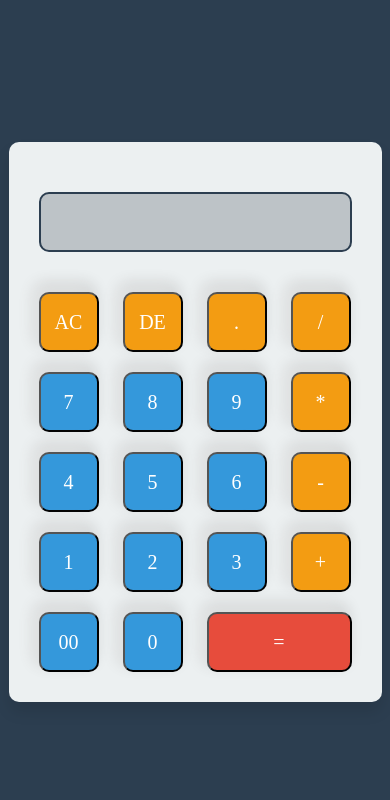
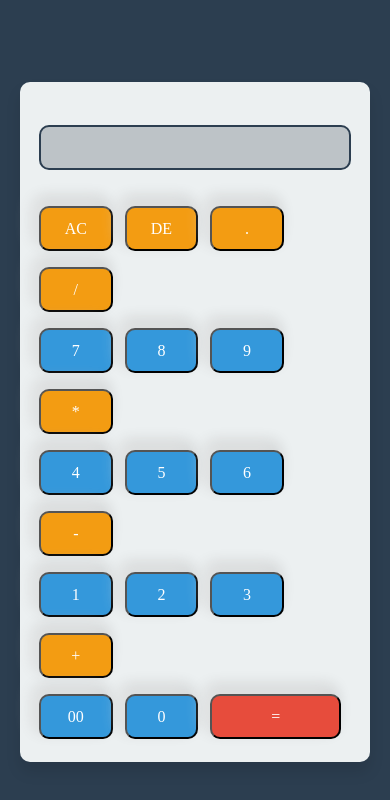
Before and after one commit to DanielBantjin/Calculator, a plain HTML site: page index.html in a window 390 px wide. Drawn offline with Linux system fonts and the light colour scheme.

Commit message:
Second Commit.css

```diff
--- a/styles.css
+++ b/styles.css
@@ -8,35 +8,38 @@
 .container{
     width: 100%;
     height: 100vh;
-    background: #2c3e50;
+    background: #2c3e50; /* Background dark blue-gray */
     display: flex;
     align-items: center;
     justify-content: center;
+    padding: 20px;
 }
 
 .calculator{
-    background: #ecf0f1;
+    background: #ecf0f1; /* Light gray background for calculator */
     padding: 20px;
     border-radius: 10px;
     box-shadow: 0px 10px 15px rgba(0, 0, 0, 0.1);
+    max-width: 400px;
+    width: 100%; /* Responsive width */
 }
 
 .calculator form input{
     outline: 0;
-    width: 60px;
+    width: 20%;
     height: 60px;
     border-radius: 10px;
     box-shadow: -8px -8px 15px rgba(255,255,255,0.5), -5px -8px 15px rgba(0,0,0,0.2);
-    background: #3498db;
+    background: #3498db; /* Blue background for buttons */
     font-size: 20px;
-    color: #fff;
+    color: #fff; /* White text for numbers */
     cursor: pointer;
-    margin: 10px;
+    margin: 10px 5px;
     transition: background 0.3s ease;
 }
 
 .calculator form input:hover{
-    background: #2980b9;
+    background: #2980b9; /* Darker blue on hover */
 }
 
 form .display{
@@ -53,25 +56,60 @@ form .display input{
     border: 2px solid #2c3e50;
     border-radius: 10px;
     padding-right: 10px;
-    background: #bdc3c7;
-    color: #2c3e50;
+    background: #bdc3c7; /* Light gray background for display */
+    color: #2c3e50; /* Dark text color for display */
 }
 
 form input.equal{
-    width: 145px;
-    background: #e74c3c;
+    width: calc(40% - 20px);
+    background: #e74c3c; /* Red background for equal button */
     color: #fff;
 }
 
 form input.equal:hover{
-    background: #c0392b;
+    background: #c0392b; /* Darker red on hover */
 }
 
 form input.operator{
-    background: #f39c12;
+    background: #f39c12; /* Orange background for operators */
     color: #fff;
 }
 
 form input.operator:hover{
-    background: #e67e22;
+    background: #e67e22; /* Darker orange on hover */
 }
+
+/* Responsive design for smaller screens */
+@media (max-width: 768px) {
+    .calculator form input {
+        width: 22%;
+        height: 50px;
+        font-size: 18px;
+    }
+
+    form .display input {
+        font-size: 35px;
+    }
+}
+
+@media (max-width: 480px) {
+    .calculator {
+        padding: 15px;
+    }
+
+    .calculator form input {
+        width: 23%;
+        height: 45px;
+        font-size: 16px;
+        margin: 8px 4px;
+    }
+
+    form .display input {
+        font-size: 30px;
+        padding-right: 8px;
+    }
+
+    form input.equal {
+        width: calc(46% - 16px);
+    }
+}
```
